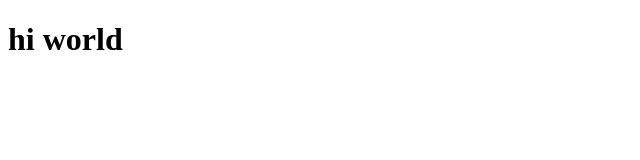
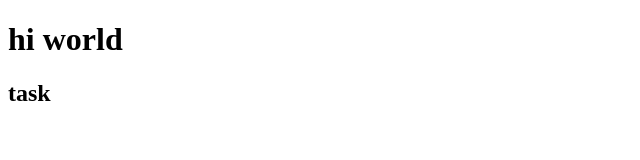
Before and after one commit to sergiojaa/algoUni7thweekProjects, a plain HTML site: page index.html in a window 1280 px wide. Shown: the full height of the page, 0-640 px from the left. Drawn offline with Linux system fonts and the light colour scheme.

Commit message:
Update index.html

```diff
--- a/index.html
+++ b/index.html
@@ -8,5 +8,6 @@
 <body>
     <script src="index.js" ></script>
     <h1>hi world</h1>
+    <h2>task<h2>
 </body>
 </html>
```
